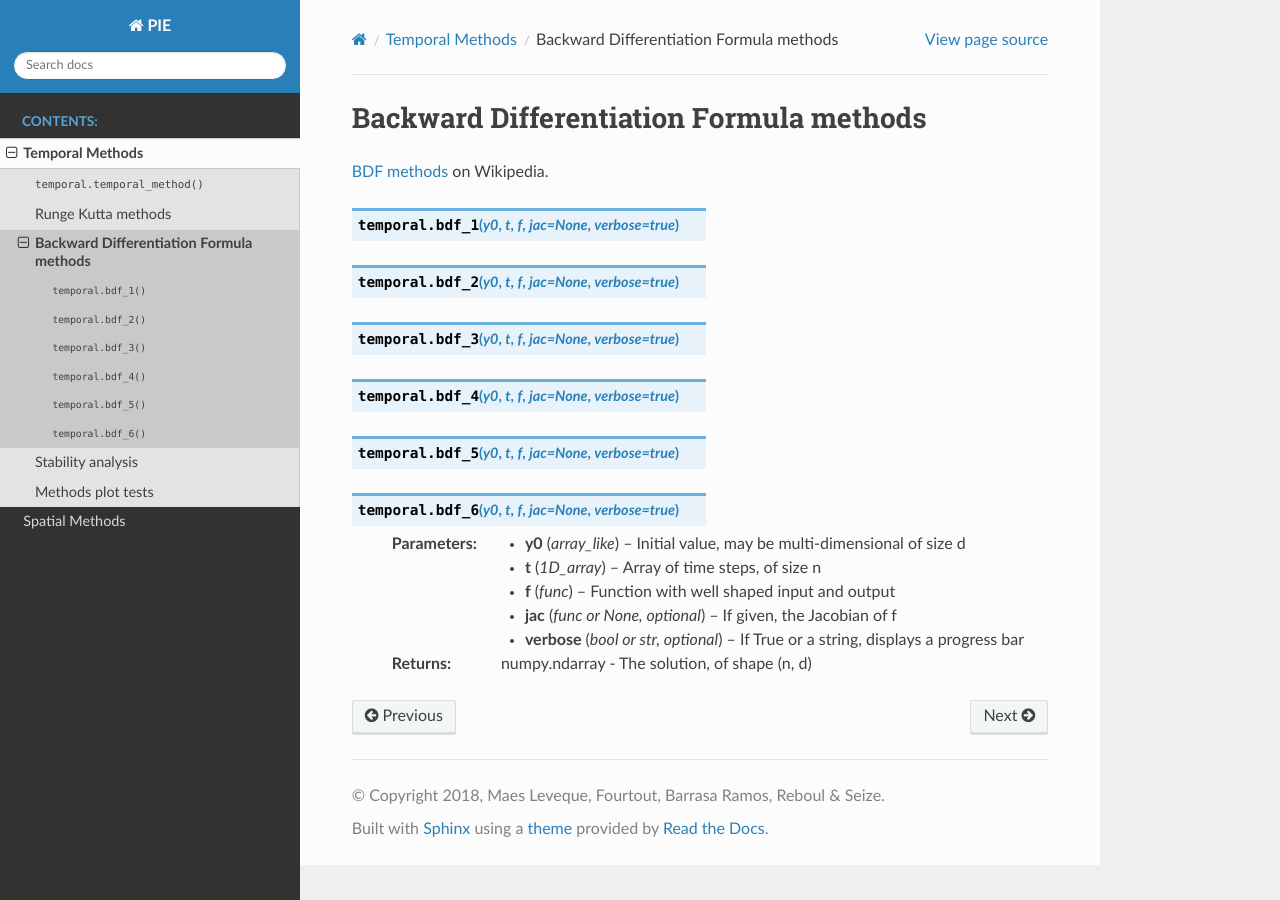
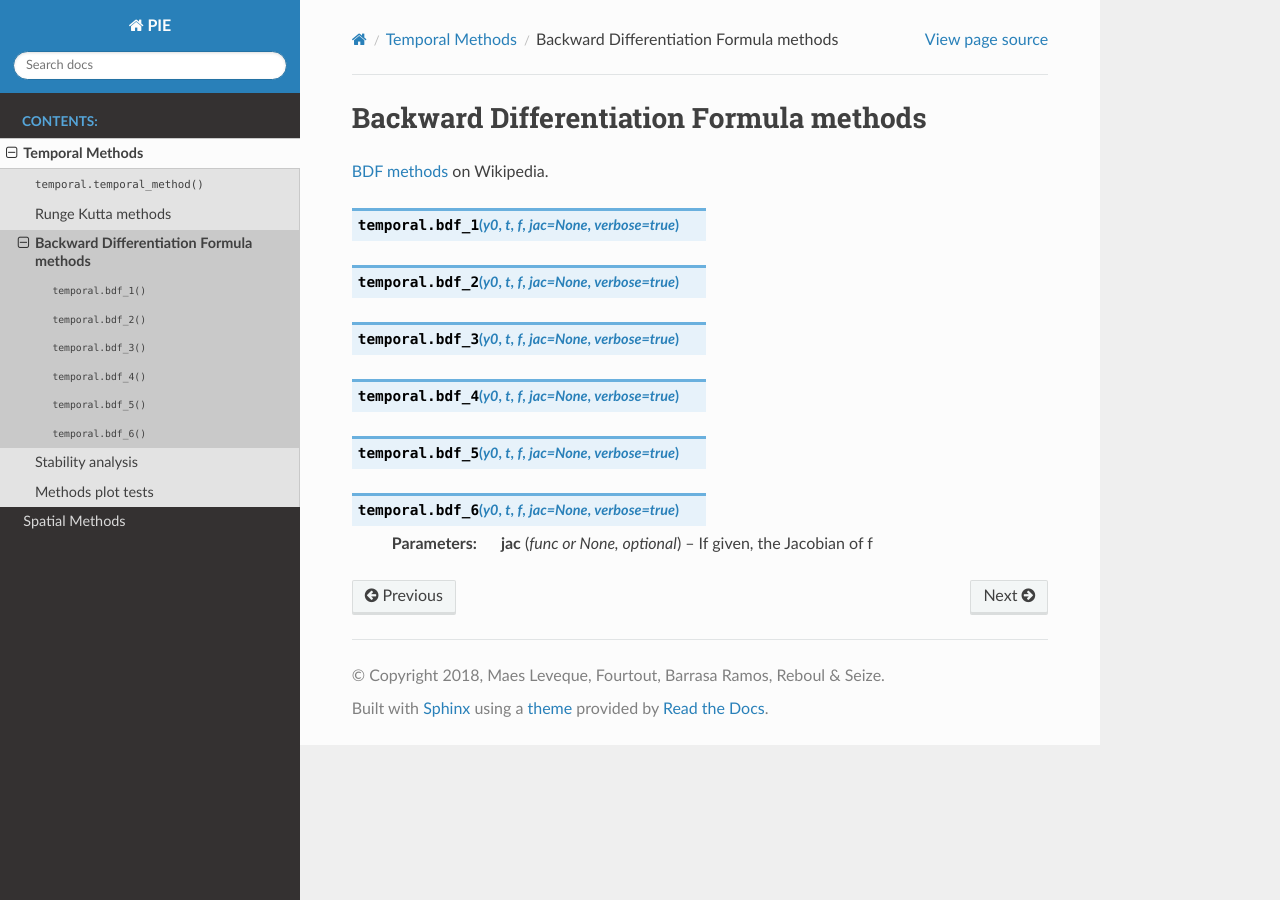
Before and after one commit to pierreXVI/PIE, a Sphinx documentation site: the page built from doc/source/temporal/bdf.rst, in a window 1280 px wide. Built offline with Sphinx 7.4.7 and the Read the Docs theme 2.0.0, drawn with Linux system fonts in a browser that asks for light colours.

Commit message:
Cleaning + documenting

```diff
--- a/doc/source/conf.py
+++ b/doc/source/conf.py
@@ -15,7 +15,7 @@
 import os
 import sys
 
-sys.path.insert(0, os.path.abspath('../../sources'))
+sys.path.insert(0, os.path.abspath('../../pie'))
 
 # -- Project information -----------------------------------------------------
 
--- a/doc/source/index.rst
+++ b/doc/source/index.rst
@@ -6,16 +6,16 @@
 Welcome to PIE's documentation!
 ===============================
 
-The packages documented here are used to solve the PDE:
+The packages documented here are used to solve the 1D-PDE:
 
 .. math::
    \left\{\begin{aligned}
-    \dot{y}\left(t\right) &= RHS\left(y, t\right) \\
+    \frac{\partial y}{\partial t}\left(x, t\right) &= RHS\left(y, x, t\right) \\
     y\left(t_0\right) &= y_0
    \end{aligned}\right.
 
 The package ``temporal`` is used to solve :math:`\dot{y}\left(t\right) = f\left(y, t\right)`
-for an explicit right hand side, and the package ``spatial`` is used to compute a right hand side with x-derivatives.
+for a given right hand side, and the package ``spatial`` is used to compute a right hand side with x-derivatives.
 
 .. toctree::
    :maxdepth: 2
--- a/doc/source/temporal/bdf.rst
+++ b/doc/source/temporal/bdf.rst
@@ -12,11 +12,5 @@
 .. py:function:: temporal.bdf_5(y0, t, f, jac=None, verbose=true)
 .. py:function:: temporal.bdf_6(y0, t, f, jac=None, verbose=true)
 
-   :param array_like y0: Initial value, may be multi-dimensional of size d
-   :param 1D_array t: Array of time steps, of size n
-   :param func f: Function with well shaped input and output
    :param jac: If given, the Jacobian of f
    :type jac: func or None, optional
-   :param verbose: If True or a string, displays a progress bar
-   :type verbose: bool or str, optional
-   :return: numpy.ndarray - The solution, of shape (n, d)
--- a/doc/source/temporal/rk.rst
+++ b/doc/source/temporal/rk.rst
@@ -9,9 +9,10 @@
 .. py:function:: rk.rk_4(y0, t, f, verbose=true)
 
 
-.. autofunction:: temporal.rk_butcher
+.. autofunction:: pie.temporal.rk_butcher
 
 .. autodata:: temporal.rk.A_RK4
    :annotation:
+
 .. autodata:: temporal.rk.B_RK4
    :annotation:
--- a/doc/source/temporal/temporal.rst
+++ b/doc/source/temporal/temporal.rst
@@ -17,7 +17,7 @@
    :param func f: Function with well shaped input and output
    :param verbose: If True or a string, displays a progress bar
    :type verbose: bool or str, optional
-   :param **kwargs: More optional keyword arguments that might be needed
+   :param \*\*kwargs: More optional keyword arguments that might be needed
    :return: numpy.ndarray - The solution, of shape (n, d)
 
 .. toctree::
--- a/doc/source/temporal/test.rst
+++ b/doc/source/temporal/test.rst
@@ -2,7 +2,7 @@
 Methods plot tests
 ==================
 
-.. automodule:: temporal.test
+.. automodule:: pie.temporal.test
    :members: compare_methods, compare_methods_2d
 
 .. autodata:: temporal.test.METHODS
```
Also changed, not shown: 5 other files.
